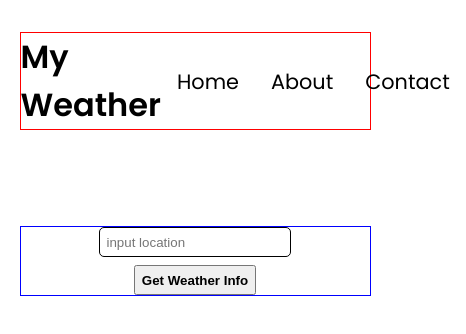
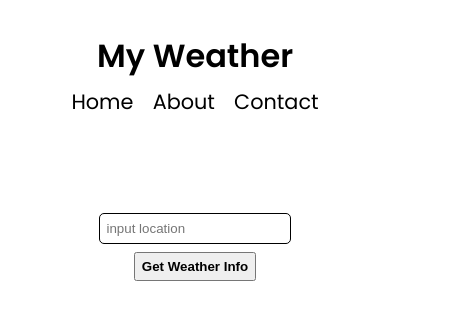
Before and after one commit to femiopebiyi/weather-site, a plain HTML site: page index.html in a window 390 px wide. Shown: the whole page, 466 px wide, since content can reach past the window. Drawn offline with Linux system fonts and the light colour scheme; a web font is replaced by a local one.

Commit message:
responsiveness

```diff
--- a/script.js
+++ b/script.js
@@ -6,7 +6,11 @@ const locationDisplay = document.querySelector(".location");
 const weatherContainer = document.querySelector(".weather");
 const weatherImg =  document.querySelector(".weather-img-con img")
 
-
+cityInput.addEventListener("keypress", function(event){
+    if(event.key === "Enter"){
+        fetchApi()
+    }
+})
 
 async function fetchApi (){
     try{
--- a/style.css
+++ b/style.css
@@ -18,7 +18,7 @@ h2,  p, h3{
 header{
     width: 90%;
     margin: 0 auto;
-    border: 1px solid red;
+    /* border: 1px solid red; */
     display: flex;
     justify-content: space-between;
     align-items: center;
@@ -46,7 +46,7 @@ header{
 }
 
 .container{
-    border: 1px solid blue;
+    /* border: 1px solid blue; */
     margin: 6em auto;
     width: 90%;
     display: flex;
@@ -97,3 +97,16 @@ h2{
     display: flex;
     justify-content: center;
 }
+
+@media screen and (max-width: 675px) {
+    header{
+        flex-direction: column;
+    }
+
+        .listitem {
+            margin: 0 .6em;
+        }
+        .navigation{
+            margin-top: .4em;
+        }
+}
```
